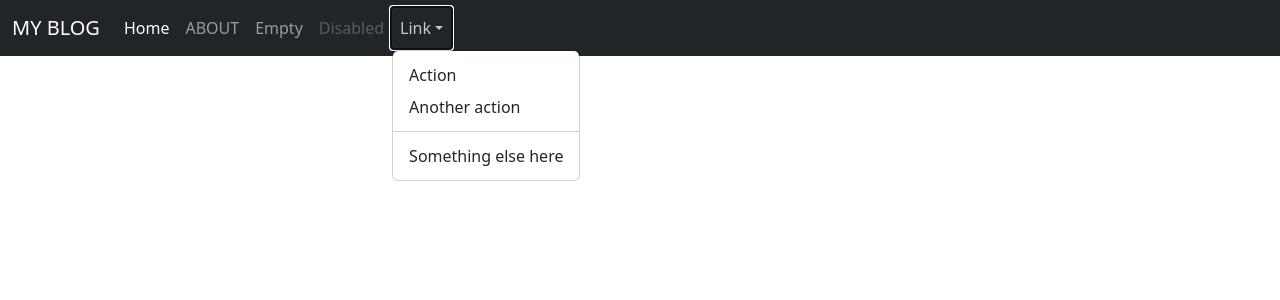
After one commit to AAdelMM/Django-blog, a Django app: template blog/blog_section/templates/blog/base.html in a window 1280 px wide, after a click on "Link". The commit adds this page. Shown: the top 300 px of the page. Run offline with Django 4.2, Linux system fonts and the light colour scheme; the template is opened without the code that fills it, so the values that code supplies are empty.

Commit message:
second commit

```diff
--- /dev/null
+++ b/blog/blog_section/templates/blog/base.html
@@ -0,0 +1,57 @@
+<!--- for loading style sheets --->
+{% load static %}
+<!DOCTYPE html>
+<html lang="en" dir="ltr">
+<head>
+   <meta charset="utf-8">
+   <meta name="viewport" content="width=device-width, initial-scale=1">
+   <title>My website</title>
+   <link href="https://cdn.jsdelivr.net/npm/bootstrap@5.2.1/dist/css/bootstrap.min.css" rel="stylesheet" integrity="sha384-iYQeCzEYFbKjA/T2uDLTpkwGzCiq6soy8tYaI1GyVh/UjpbCx/TYkiZhlZB6+fzT" crossorigin="anonymous">
+<!---here put our stylesheet href="{% static 'blog/main.css' %}"--->
+</head>
+
+  <body>
+
+        <nav class="navbar navbar-expand navbar-dark bg-dark">
+            <div class="container-fluid ">
+                <a class="navbar-brand" href="/">MY BLOG</a>
+                <button class="navbar-toggler" type="button" data-bs-toggle="collapse" data-bs-target="#navbarNav" aria-controls="navbarNav" aria-expanded="false" aria-label="Toggle navigation">
+                    <span class="navbar-toggler-icon"></span>
+                </button>
+                  <div class="collapse navbar-collapse" id="navbarNav">
+                      <ul class="navbar-nav">
+                        <li class="nav-item">
+                          <a class="nav-link active" aria-current="page" href="/">Home</a>
+                        </li>
+                        <li class="nav-item">
+                          <a class="nav-link" href="/about">ABOUT</a>
+                        </li>
+                        <li class="nav-item">
+                          <a class="nav-link" href="#">Empty</a>
+                        </li>
+                        <li class="nav-item">
+                          <a class="nav-link disabled">Disabled</a>
+                        </li>
+                        <li class="nav-item dropdown">
+                          <a class="nav-link dropdown-toggle" href="#" role="button" data-bs-toggle="dropdown" aria-expanded="false">
+                           Link</a>
+                        <ul class="dropdown-menu">
+                          <li><a class="dropdown-item" href="#">Action</a></li>
+                          <li><a class="dropdown-item" href="#">Another action</a></li>
+                          <li><hr class="dropdown-divider"></li>
+                          <li><a class="dropdown-item" href="#">Something else here</a></li>
+
+                      </ul>
+                  </div>
+             </div>
+        </nav>
+    <div class="container">
+
+      {% block content %}{% endblock %}
+    </div>
+
+    <script src="https://cdn.jsdelivr.net/npm/@popperjs/core@2.11.6/dist/umd/popper.min.js" integrity="sha384-oBqDVmMz9ATKxIep9tiCxS/Z9fNfEXiDAYTujMAeBAsjFuCZSmKbSSUnQlmh/jp3" crossorigin="anonymous"></script>
+    <script src="https://cdn.jsdelivr.net/npm/bootstrap@5.2.1/dist/js/bootstrap.min.js" integrity="sha384-7VPbUDkoPSGFnVtYi0QogXtr74QeVeeIs99Qfg5YCF+TidwNdjvaKZX19NZ/e6oz" crossorigin="anonymous"></script>
+
+  </body>
+</html>
```
Also changed, not shown: blog/blog/static/blog/main.css (added, +1 -0 lines), blog/blog_section/templates/blog/about.html (+4 -9 lines), blog/blog_section/templates/blog/base2.html (added, +33 -0 lines), blog/blog_section/templates/blog/home.html (+9 -14 lines).
